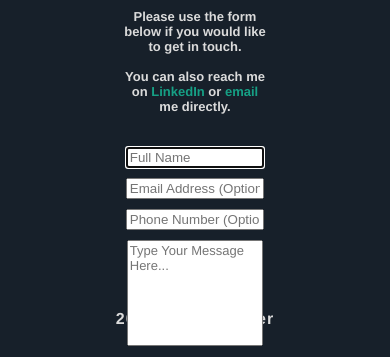
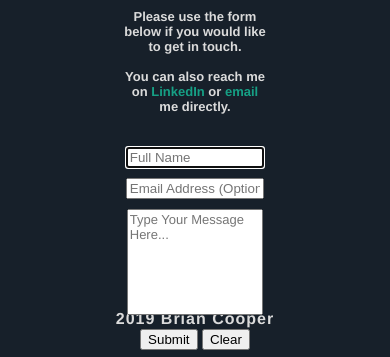
Before and after one commit to coopbri/coopbri.github.io, a plain HTML site: page contact.html in a window 390 px wide. Shown: the part 487-844 px from the top of the page. Drawn offline with nearby package versions, Linux system fonts and the light colour scheme.

Commit message:
Removed phone field in contact form, added fade effect

```diff
--- a/assets/css/main.scss
+++ b/assets/css/main.scss
@@ -137,6 +137,7 @@ nav {
 	  margin: 0 auto;
 	  position: relative;
     text-align: center;
+    opacity: 0;
 
     #contact {
       // background:#17202A;
--- a/assets/js/scripts.js
+++ b/assets/js/scripts.js
@@ -7,5 +7,6 @@ $(document).ready(function(){
   $("#construction").delay(300).animate({"opacity": "1"}, 700);
   $("#brian").delay(200).animate({"opacity": "1"}, 700);
   $("p").delay(200).animate({"opacity": "1"}, 700);
+  $(".form-container").delay(200).animate({"opacity": "1"}, 700);
   $("#background").delay(200).animate({"opacity": "1"}, 700);
 });
--- a/contact.html
+++ b/contact.html
@@ -32,9 +32,9 @@
             <input name="email" placeholder="Email Address (Optional)" type="email" tabindex="2" />
           </fieldset>
 
-          <fieldset>
-            <input name="phone" placeholder="Phone Number (Optional)" type="tel" tabindex="3" />
-          </fieldset>
+          <!-- <fieldset> -->
+            <!-- <input name="phone" placeholder="Phone Number (Optional)" type="tel" tabindex="3" /> -->
+          <!-- </fieldset> -->
 
           <fieldset>
             <textarea name="message" placeholder="Type Your Message Here..." maxlength="500" tabindex="4" required /></textarea>
```
Also changed, not shown: assets/css/main.min.css.
